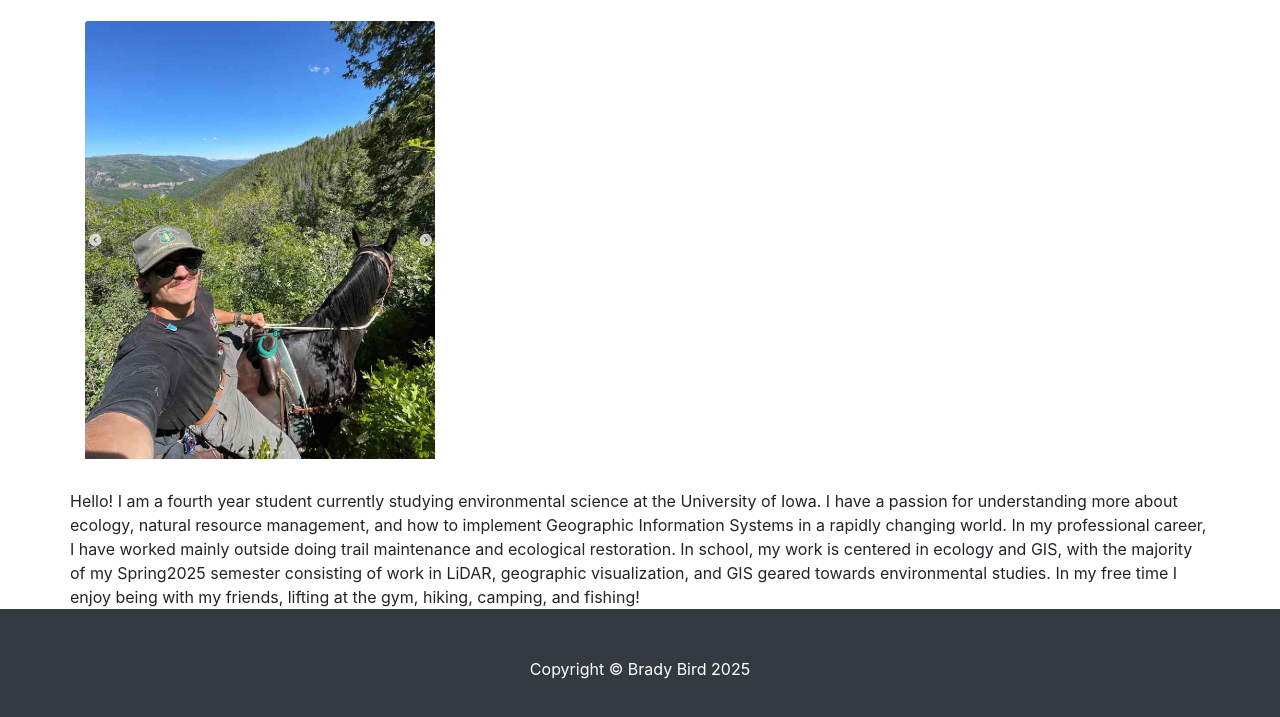
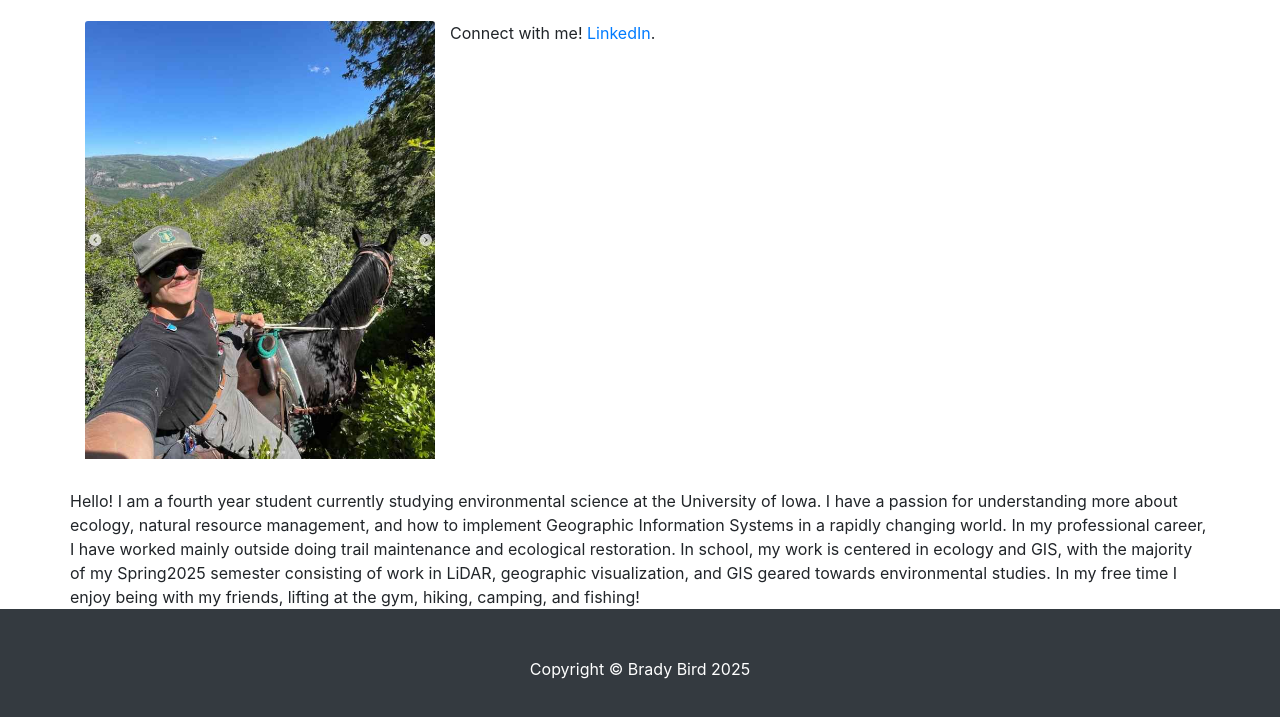
Before and after one commit to geog3540/blbird, a website: page shortbio.html in a window 1280 px wide. Shown: the part 131-848 px from the top of the page. Drawn offline with Linux system fonts and the light colour scheme.

Commit message:
Final Push to Github

```diff
--- a/shortbio.html
+++ b/shortbio.html
@@ -60,6 +60,9 @@
 	    <div class="col-lg-4 col-sm-6 portfolio-item">
          <img class="card-img-top" src="Images/brady.jpg" alt="">
 		 </div>
+		 <p>Connect with me!
+  <a href="https://www.linkedin.com/in/brady-bird-438580288/" target="_blank">LinkedIn</a>.
+</p>
 		 <p class="card-text"> Hello! I am a fourth year student currently studying environmental science at the University of Iowa. I have a passion for understanding more about ecology, natural resource management, and how to implement Geographic Information Systems in a rapidly changing world. In my professional career, I have worked mainly outside doing trail maintenance and ecological restoration. In school, my work is centered in ecology and GIS, with the majority of my Spring2025 semester consisting of work in LiDAR, geographic visualization, and GIS geared towards environmental studies. In my free time I enjoy being with my friends, lifting at the gym, hiking, camping, and fishing!
       </div>
       <!-- /.row -->
```
Also changed, not shown: index.html (+1 -1 lines), Linkedin.txt (added).
